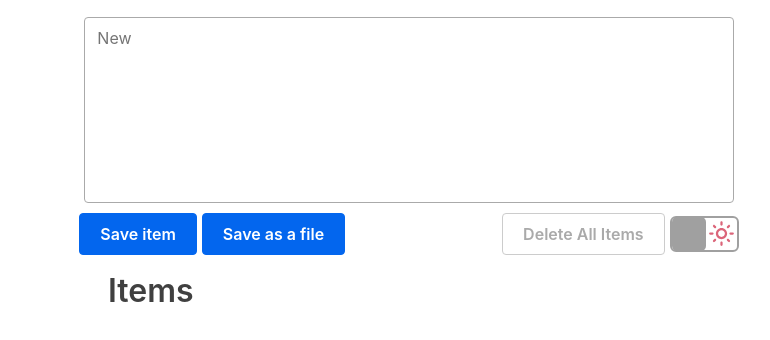
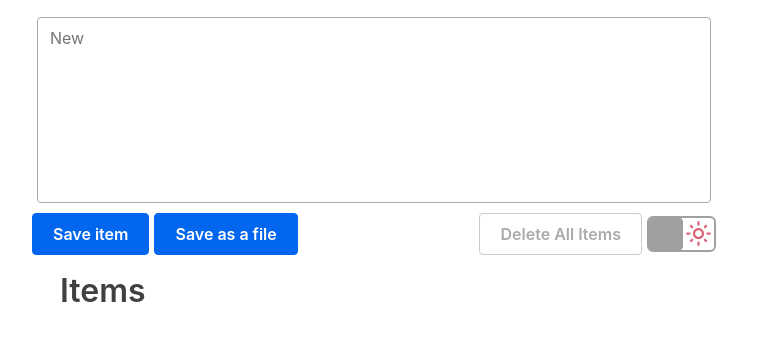
Before and after one commit to PaPa31/todom3, a plain HTML site: page index.html in a window 1536 px wide. Shown: the whole page, without its empty margins (2-772 px from the left). Drawn offline with Linux system fonts and the light colour scheme.

Commit message:
fix: set max-width each of the half

```diff
--- a/css/styles.css
+++ b/css/styles.css
@@ -342,7 +342,8 @@ table {
 }
 
 .container {
-  max-width: 1440px;
+  max-width: 720px;
+  margin-left: 0;
 }
 
 .flex-row {
@@ -503,6 +504,7 @@ h5 {
 
 .flex-small {
   padding: 0;
+  max-width: 720px;
 }
 
 .preview-outer {
@@ -889,7 +891,10 @@ code {
   white-space: break-spaces;
 }
 
-@media (min-width: 1420px) {
+@media (min-width: 1320px) {
+  .container {
+    max-width: initial;
+  }
   .container > .flex-row {
     flex-direction: row;
   }
@@ -902,12 +907,12 @@ code {
     margin-top: -328px;
   }
   .container > .flex-row > .flex-small:first-child {
-    padding-right: 10px;
+    /*padding-right: 10px;*/
   }
   .container > .flex-row > .flex-small:last-child {
-    padding-left: 10px;
+    /*padding-left: 10px;*/
   }
-  .flex-small {
+  /*.flex-small {
     max-width: 50%;
-  }
+  }*/
 }
```
